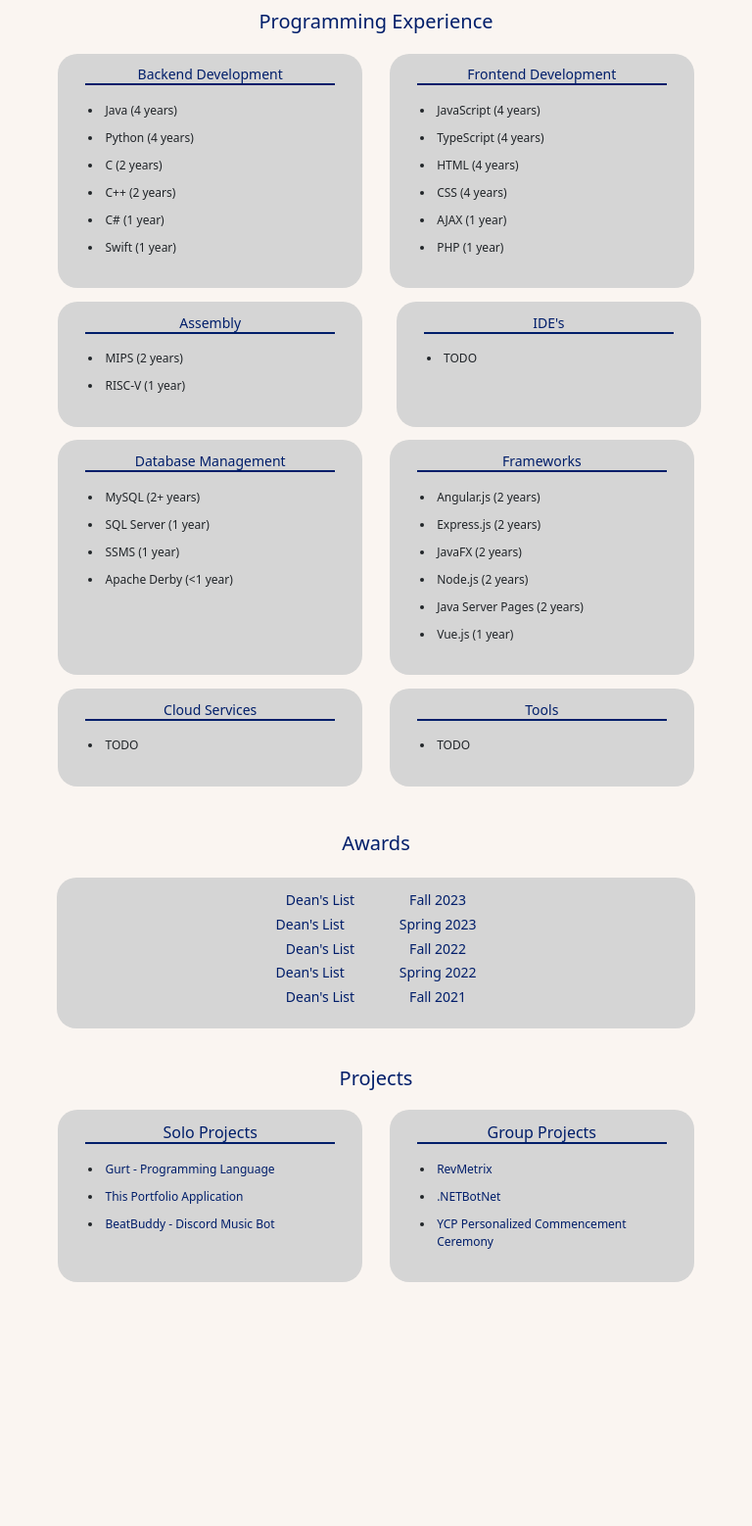
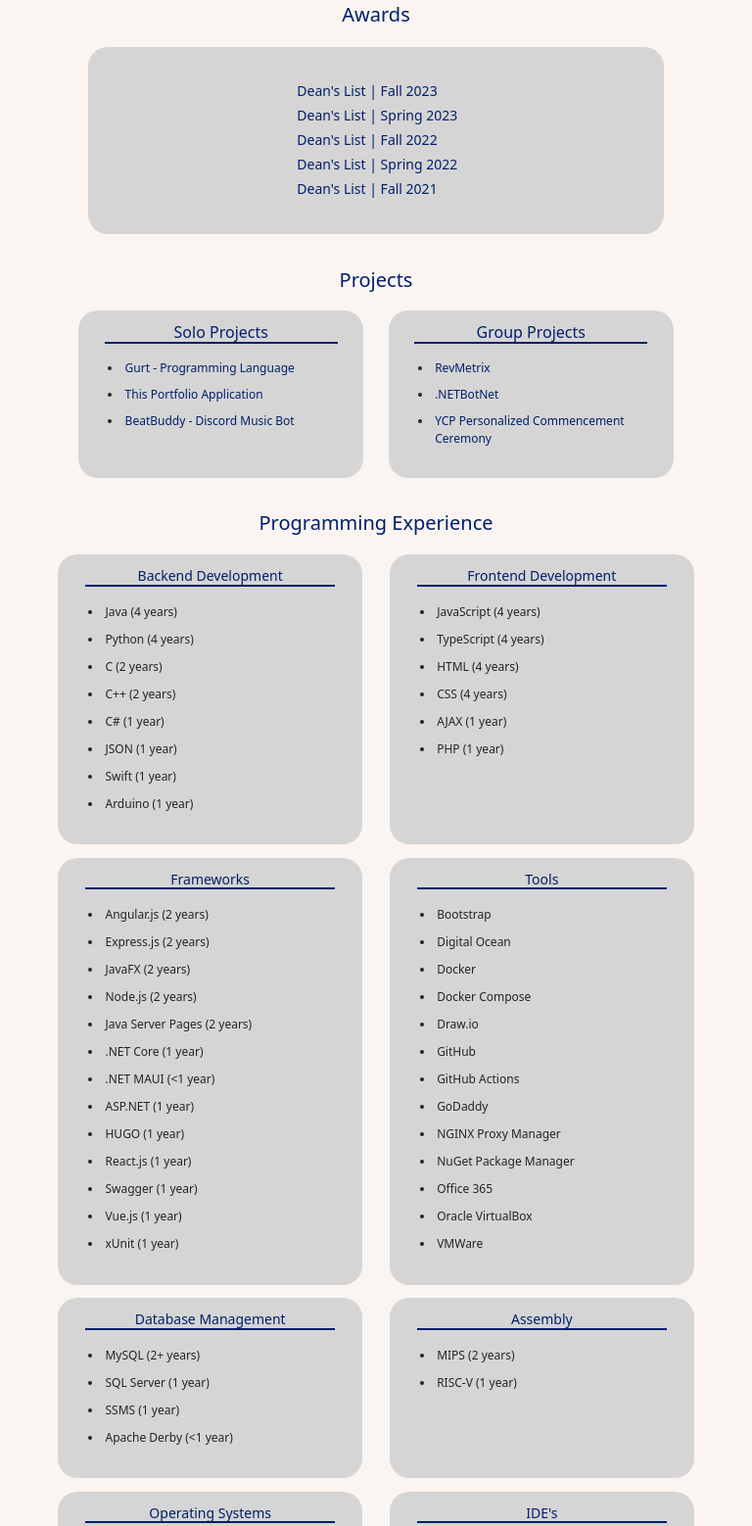
Before and after one commit to robertwood68/Portfolio, a website: page public/pages/experience.html in a window 768 px wide. Shown: the part 709-2267 px from the top of the page at 98% size. Before the commit the page ends 2057 px from the top, so only its background shows below. Drawn offline with nearby package versions, Linux system fonts and the light colour scheme.

Commit message:
finished experience, updated 404, and updated index.  Also fixed page styling for mobile view

```diff
--- a/public/pages/experience.html
+++ b/public/pages/experience.html
@@ -83,6 +83,39 @@
                 <div id="iframe">
                     <iframe src="/pdfs/Resume - November 1, 2023.pdf" width="100%" height="100%"></iframe>
                 </div>
+                <div id="awards">
+                    <h2>Awards</h2>
+                    <div id="awardsDiv">
+                        <ul>
+                            <li><h5>Dean's List | Fall 2023</h5></li>
+                            <li><h5>Dean's List | Spring 2023</h5></li>
+                            <li><h5>Dean's List | Fall 2022</h5></li>
+                            <li><h5>Dean's List | Spring 2022</h5></li>
+                            <li><h5>Dean's List | Fall 2021</h5></li>
+                        </ul>
+                    </div>
+                </div>
+                <div id="Projects">
+                    <h2>Projects</h2>
+                    <div class="row">
+                        <div id="individualProjects" class="g-col-6">
+                            <h4>Solo Projects</h4>
+                            <ul>
+                                <li><a target="_blank" rel="noopener noreferrer" href="/Gurt.html">Gurt - Programming Language</a></li>
+                                <li><a target="_blank" rel="noopener noreferrer" href="/">This Portfolio Application</a></li>
+                                <li><a target="_blank" rel="noopener noreferrer" href="/BeatBuddy.html">BeatBuddy - Discord Music Bot</a></li>
+                            </ul>
+                        </div>
+                        <div id="groupProjects" class="g-col-6">
+                            <h4>Group Projects</h4>
+                            <ul>
+                                <li><a target="_blank" rel="noopener noreferrer" href="/RevMetrix.html">RevMetrix</a></li>
+                                <li><a target="_blank" rel="noopener noreferrer" href="/DotNETBotNet.html">.NETBotNet</a></li>
+                                <li><a target="_blank" rel="noopener noreferrer" href="/PCOMM_Application.html">YCP Personalized Commencement Ceremony</a></li>
+                            </ul>
+                        </div>
+                    </div>
+                </div>
             </div>
             <!-- Div containing programming experience divs-->
             <div id="languages" class="container">
@@ -98,7 +131,9 @@
                             <li>C (2 years)</li>
                             <li>C++ (2 years)</li>
                             <li>C# (1 year)</li>
+                            <li>JSON (1 year)</li>
                             <li>Swift (1 year)</li>
+                            <li>Arduino (1 year)</li>
                         </ul>
                     </div>
                     <div id="frontend" class="g-col-6">
@@ -113,23 +148,46 @@
                         </ul>
                     </div>
                 </div>
-                <!-- row that holds DMBS experience and framework experience divs -->
+                <!-- row that holds framework experience and tools experience divs -->
                 <div class="row">
-                    <div id="assembly" class="g-col-6">
-                        <h4>Assembly</h4>
+                    <div id="frameworks" class="g-col-6">
+                        <h4>Frameworks</h4>
                         <ul>
-                            <li>MIPS (2 years)</li>
-                            <li>RISC-V (1 year)</li>
+                            <li>Angular.js (2 years)</li>
+                            <li>Express.js (2 years)</li>
+                            <li>JavaFX (2 years)</li>
+                            <li>Node.js (2 years)</li>
+                            <li>Java Server Pages (2 years)</li>
+                            <li>.NET Core (1 year)</li>
+                            <li>.NET MAUI (<1 year)</li>
+                            <li>ASP.NET (1 year)</li>
+                            <li>HUGO (1 year)</li>
+                            <li>React.js (1 year)</li>
+                            <li>Swagger (1 year)</li>
+                            <li>Vue.js (1 year)</li>
+                            <li>xUnit (1 year)</li>
                         </ul>
                     </div>
-                    <div id="ides" class="g-col-6">
-                        <h4>IDE's</h4>
+                    <div id="tools" class="g-col-6">
+                        <h4>Tools</h4>
                         <ul>
-                            <li>TODO</li>
+                            <li>Bootstrap</li>
+                            <li>Digital Ocean</li>
+                            <li>Docker</li>
+                            <li>Docker Compose</li>
+                            <li>Draw.io</li>
+                            <li>GitHub</li>
+                            <li>GitHub Actions</li>
+                            <li>GoDaddy</li>
+                            <li>NGINX Proxy Manager</li>
+                            <li>NuGet Package Manager</li>
+                            <li>Office 365</li>
+                            <li>Oracle VirtualBox</li>
+                            <li>VMWare</li>
                         </ul>
                     </div>
                 </div>
-                <!-- row that holds DMBS experience and framework experience divs -->
+                <!-- row that holds dbms and asm divs -->
                 <div class="row">
                     <div id="dbms" class="g-col-6">
                         <h4>Database Management</h4>
@@ -140,70 +198,50 @@
                             <li>Apache Derby (<1 year)</li>
                         </ul>
                     </div>
-                    <div id="frameworks" class="g-col-6">
-                        <h4>Frameworks</h4>
+                    <div id="assembly" class="g-col-6">
+                        <h4>Assembly</h4>
                         <ul>
-                            <li>Angular.js (2 years)</li>
-                            <li>Express.js (2 years)</li>
-                            <li>JavaFX (2 years)</li>
-                            <li>Node.js (2 years)</li>
-                            <li>Java Server Pages (2 years)</li>
-                            <li>Vue.js (1 year)</li>
+                            <li>MIPS (2 years)</li>
+                            <li>RISC-V (1 year)</li>
                         </ul>
                     </div>
                 </div>
-                <!-- Bottom row that holds IDE's and tools divs -->
+                <!-- Bottom row that holds os experience and ide experience divs -->
                 <div class="row">
                     <div id="cloud" class="g-col-6">
-                        <h4>Cloud Services</h4>
+                        <h4>Operating Systems</h4>
                         <ul>
-                            <li>TODO</li>
+                            <li>Windows 11</li>
+                            <li>Windows 10</li>
+                            <li>Windows 7</li>
+                            <li>Windows XP</li>
+                            <li>Linux Ubuntu 20.04</li>
+                            <li>Mac OS</li>
                         </ul>
                     </div>
-                    <div id="tools" class="g-col-6">
-                        <h4>Tools</h4>
+                    <div id="ides" class="g-col-6">
+                        <h4>IDE's</h4>
                         <ul>
-                            <li>TODO</li>
-                        </ul>
-                    </div>
-                </div>
-
-            </div>
-        </div>
-        <!-- content  -->
-        <div id="container2">
-            <div id="awards">
-                <h2>Awards</h2>
-                <div id="awardsDiv">
-                    <h5>Dean's List<span class="tab"></span>Fall 2023</h5>
-                    <h5>Dean's List<span class="tab"></span>Spring 2023</h5>
-                    <h5>Dean's List<span class="tab"></span>Fall 2022</h5>
-                    <h5>Dean's List<span class="tab"></span>Spring 2022</h5>
-                    <h5>Dean's List<span class="tab"></span>Fall 2021</h5>
-                </div>
-            </div>
-            <!-- Div containing project divs-->
-            <div id="Projects" class="container">
-                <h2>Projects</h2>
-                <div class="row">
-                    <div id="individualProjects" class="g-col-6">
-                        <h4>Solo Projects</h4>
-                        <ul>
-                            <li><a target="_blank" rel="noopener noreferrer" href="/Gurt.html">Gurt - Programming Language</a></li>
-                            <li><a target="_blank" rel="noopener noreferrer" href="/">This Portfolio Application</a></li>
-                            <li><a target="_blank" rel="noopener noreferrer" href="/BeatBuddy.html">BeatBuddy - Discord Music Bot</a></li>
-                        </ul>
-                    </div>
-                    <div id="groupProjects" class="g-col-6">
-                        <h4>Group Projects</h4>
-                        <ul>
-                            <li><a target="_blank" rel="noopener noreferrer" href="/RevMetrix.html">RevMetrix</a></li>
-                            <li><a target="_blank" rel="noopener noreferrer" href="/DotNETBotNet.html">.NETBotNet</a></li>
-                            <li><a target="_blank" rel="noopener noreferrer" href="/PCOMM_Application.html">YCP Personalized Commencement Ceremony</a></li>
+                            <li>Arduino IDE</li>
+                            <li>CLion</li>
+                            <li>Eclipse</li>
+                            <li>IntelliJ</li>
+                            <li>MARS Simulator</li>
+                            <li>PyCharm</li>
+                            <li>Rider</li>
+                            <li>Visual Studio</li>
+                            <li>Visual Studio Code</li>
+                            <li>Webstorm</li>
                         </ul>
                     </div>
                 </div>
             </div>
         </div>
+        <!-- content  -->
+        <div id="container2">
+
+            <!-- Div containing project divs-->
+
+        </div>
     </body>
 </html>
--- a/public/stylesheets/dotnetbotnetStyle.css
+++ b/public/stylesheets/dotnetbotnetStyle.css
@@ -208,7 +208,7 @@
     display: inline-block;
     text-align: center;
     border-radius: 20px 20px 0px 0px;
-    background-color: rgb(110, 2, 110);
+    background-color: rgb(90,32,227);
     overflow-wrap: break-word;
   }
   #container p {
@@ -216,7 +216,7 @@
     text-align: left;
   }
   #container h2 {
-    -webkit-text-fill-color: rgb(110, 2, 110);
+    -webkit-text-fill-color: rgb(90,32,227);
     text-align: center;
     width: 100%;
     margin: auto;
@@ -292,7 +292,7 @@
     display: inline-block;
     text-align: center;
     border-radius: 0px 0px 20px 20px;
-    background-color: rgb(110, 2, 110);
+    background-color: rgb(90,32,227);
     border: none;
   }
   #container2 p {
@@ -300,7 +300,7 @@
     text-align: left;
   }
   #container2 h2 {
-    -webkit-text-fill-color: rgb(110, 2, 110);
+    -webkit-text-fill-color: rgb(90,32,227);
     text-align: left;
     width: 100%;
     margin: auto;
--- a/public/stylesheets/errorStyle.css
+++ b/public/stylesheets/errorStyle.css
@@ -43,6 +43,9 @@
 }
 #alertIcons {
   color: red;
+}
+#image {
+  text-align: center;
 }
 #errorMessage {
   color: black;
@@ -100,4 +103,7 @@
   #alertIcons {
     color: red;
   }
+  #image {
+    text-align: center;
   }
+}
--- a/public/stylesheets/experienceStyle.css
+++ b/public/stylesheets/experienceStyle.css
@@ -59,7 +59,7 @@
 #iframe {
   margin-top: 1%;
   border: 5px solid rgb(0, 30, 106);
-  height: 600px;
+  height: 950px;
 }
 #languages {
   width: 45%;
@@ -102,7 +102,39 @@
   background-color: rgb(213, 213, 213);
   overflow-wrap: break-word;
 }
+#frameworks {
+  width: 45%;
+  margin: 2% 2% 0 auto;
+  padding: 2%;
+  border-radius: 20px 20px 20px 20px;
+  background-color: rgb(213, 213, 213);
+  overflow-wrap: break-word;
+}
+#tools {
+  width: 45%;
+  margin: 2% auto 0 2%;
+  padding: 2%;
+  border-radius: 20px 20px 20px 20px;
+  background-color: rgb(213, 213, 213);
+  overflow-wrap: break-word;
+}
+#dbms {
+  width: 45%;
+  margin: 2% 2% 0 auto;
+  padding: 2%;
+  border-radius: 20px 20px 20px 20px;
+  background-color: rgb(213, 213, 213);
+  overflow-wrap: break-word;
+}
 #assembly {
+  width: 45%;
+  margin: 2% auto 0 2%;
+  padding: 2%;
+  border-radius: 20px 20px 20px 20px;
+  background-color: rgb(213, 213, 213);
+  overflow-wrap: break-word;
+}
+#cloud {
   width: 45%;
   margin: 2% 2% 0 auto;
   padding: 2%;
@@ -118,77 +150,36 @@
   background-color: rgb(213, 213, 213);
   overflow-wrap: break-word;
 }
-#dbms {
-  width: 45%;
-  margin: 2% 2% 0 auto;
-  padding: 2%;
-  border-radius: 20px 20px 20px 20px;
-  background-color: rgb(213, 213, 213);
-  overflow-wrap: break-word;
-}
-#frameworks {
-  width: 45%;
-  margin: 2% auto 0 2%;
-  padding: 2%;
-  border-radius: 20px 20px 20px 20px;
-  background-color: rgb(213, 213, 213);
-  overflow-wrap: break-word;
-}
-#cloud {
-  width: 45%;
-  margin: 2% 2% 0 auto;
-  padding: 2%;
-  border-radius: 20px 20px 20px 20px;
-  background-color: rgb(213, 213, 213);
-  overflow-wrap: break-word;
-}
-#tools {
-  width: 45%;
-  margin: 2% auto 0 2%;
-  padding: 2%;
-  border-radius: 20px 20px 20px 20px;
-  background-color: rgb(213, 213, 213);
-  overflow-wrap: break-word;
-}
-#container2 {
+#awards {
   width: 100%;
-  margin: auto auto 5%;
   display: inline-block;
-  text-align: center;
-}
-#container2 p {
-  font-size: 18px;
-  text-align: left;
-}
-#container2 h2 {
-  -webkit-text-fill-color: rgb(0, 30, 106);
-  text-align: center;
-  width: 100%;
-  margin: auto;
-}
-#awards {
-  width: 45%;
-  display: inline-block;
-  margin: auto 2% auto auto;
+  margin: 3% 2% auto auto;
 }
 #awardsDiv {
   width: 80%;
   margin: 3% auto auto;
   border-radius: 20px 20px 20px 20px;
   background-color: rgb(213, 213, 213);
-  padding: 2% 10% 2% 22%;
+  padding: 2% 0 2% 0;
   font-size: 18px;
+  text-align: center;
+  overflow-wrap: break-word;
+}
+#awardsDiv ul {
+  margin-top: 2%;
+  margin-left: -3%;
+  display: inline-block;
   text-align: left;
-  overflow-wrap: break-word;
+  list-style: none;
 }
 #awardsDiv h5 {
   color: rgb(0, 30, 106);
 }
 #Projects {
-  width: 45%;
+  margin-top: 3%;
+  width: 100%;
   display: inline-block;
   vertical-align: top;
-  margin: 0 auto auto 2%;
 }
 #Projects h2 {
   text-align: center;
@@ -341,7 +332,7 @@
     background-color: rgb(213, 213, 213);
     overflow-wrap: break-word;
   }
-  #ides {
+  #frameworks {
     width: 45%;
     margin: 2% 2% 0 auto;
     padding: 2%;
@@ -365,7 +356,23 @@
     background-color: rgb(213, 213, 213);
     overflow-wrap: break-word;
   }
-  #frameworks {
+  #assembly {
+    width: 45%;
+    margin: 2% auto 0 2%;
+    padding: 2%;
+    border-radius: 20px 20px 20px 20px;
+    background-color: rgb(213, 213, 213);
+    overflow-wrap: break-word;
+  }
+  #cloud {
+    width: 45%;
+    margin: 2% 2% 0 auto;
+    padding: 2%;
+    border-radius: 20px 20px 20px 20px;
+    background-color: rgb(213, 213, 213);
+    overflow-wrap: break-word;
+  }
+  #ides {
     width: 45%;
     margin: 2% auto 0 2%;
     padding: 2%;
@@ -400,9 +407,16 @@
     margin: 3% auto auto;
     border-radius: 20px 20px 20px 20px;
     background-color: rgb(213, 213, 213);
-    padding: 2%;
+    padding: 2% 0 2% 0;
     text-align: center;
     overflow-wrap: break-word;
+  }
+  #awardsDiv ul {
+    margin-top: 4%;
+    margin-left: -5%;
+    display: inline-block;
+    text-align: left;
+    list-style: none;
   }
   #awardsDiv h5 {
     font-size: 14px;
@@ -453,8 +467,5 @@
     text-decoration: none;
     font-size: 12px;
   }
-  .tab {
-    display: inline-block;
-    margin-left: 4em;
-  }
+
 }
--- a/public/stylesheets/gurtStyle.css
+++ b/public/stylesheets/gurtStyle.css
@@ -208,7 +208,7 @@
     display: inline-block;
     text-align: center;
     border-radius: 20px 20px 0px 0px;
-    background-color: rgb(110, 2, 110);
+    background-color: rgb(130,190,255);
     overflow-wrap: break-word;
   }
   #container p {
@@ -216,7 +216,7 @@
     text-align: left;
   }
   #container h2 {
-    -webkit-text-fill-color: rgb(110, 2, 110);
+    -webkit-text-fill-color: rgb(130,190,255);
     text-align: center;
     width: 100%;
     margin: auto;
@@ -292,7 +292,7 @@
     display: inline-block;
     text-align: center;
     border-radius: 0px 0px 20px 20px;
-    background-color: rgb(110, 2, 110);
+    background-color: rgb(130,190,255);
     border: none;
   }
   #container2 p {
@@ -300,7 +300,7 @@
     text-align: left;
   }
   #container2 h2 {
-    -webkit-text-fill-color: rgb(110, 2, 110);
+    -webkit-text-fill-color: rgb(130,190,255);
     text-align: left;
     width: 100%;
     margin: auto;
--- a/public/stylesheets/revmetrixStyle.css
+++ b/public/stylesheets/revmetrixStyle.css
@@ -208,7 +208,7 @@
     display: inline-block;
     text-align: center;
     border-radius: 20px 20px 0px 0px;
-    background-color: rgb(110, 2, 110);
+    background-color: rgb(11,54,135);
     overflow-wrap: break-word;
   }
   #container p {
@@ -216,7 +216,7 @@
     text-align: left;
   }
   #container h2 {
-    -webkit-text-fill-color: rgb(110, 2, 110);
+    -webkit-text-fill-color: rgb(11,54,135);
     text-align: center;
     width: 100%;
     margin: auto;
@@ -292,7 +292,7 @@
     display: inline-block;
     text-align: center;
     border-radius: 0px 0px 20px 20px;
-    background-color: rgb(110, 2, 110);
+    background-color: rgb(11,54,135);
     border: none;
   }
   #container2 p {
@@ -300,7 +300,7 @@
     text-align: left;
   }
   #container2 h2 {
-    -webkit-text-fill-color: rgb(110, 2, 110);
+    -webkit-text-fill-color: rgb(11,54,135);
     text-align: left;
     width: 100%;
     margin: auto;
```
Also changed, not shown: views/error.html (+4 -4 lines), views/index.html (+2 -2 lines), public/images/chedda.jpg (added). Lines whose indentation alone changed are shown as unchanged.
